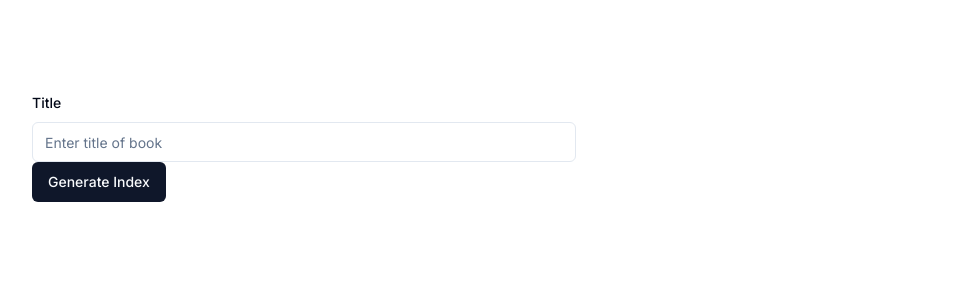
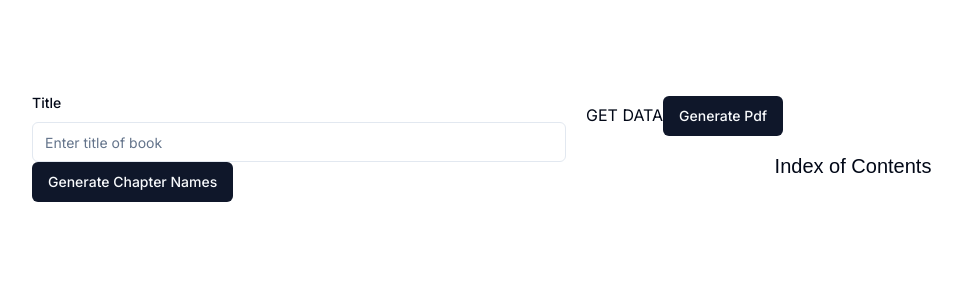
Before and after one commit to vishwajeetraj11/hackout, a Next.js app: page / in a window 1280 px wide. Shown: the top 300 px of the page, without its empty margins (64-1026 px from the left). Built offline with nearby package versions, Linux system fonts and the light colour scheme; a web font is replaced by a local one.

Commit message:
ebook render

```diff
--- a/src/app/page.tsx
+++ b/src/app/page.tsx
@@ -4,6 +4,7 @@ import { Label } from "@/components/ui/label";
 import axios from "axios";
 import React, { useState } from "react";
 
+import Ebook from "@/components/Ebook";
 import ChapterGenerate from "@/components/GenerateChapter";
 import { Button } from "@/components/ui/button";
 import { useMutation } from "@tanstack/react-query";
@@ -55,7 +56,7 @@ const GenerateIndex = (props: Props) => {
         />
 
         <Button onClick={(e) => onSubmit()} type="button">
-          Generate Index
+          Generate Chapter Names
         </Button>
 
         {chapterTitles.length > 0 ? (
@@ -70,6 +71,16 @@ const GenerateIndex = (props: Props) => {
           />
         ) : null}
       </div>
+      <div className="w-[50%]">
+        <Ebook
+          setShouldFetchContent={setShouldFetchContent}
+          setCompletedChapters={setCompletedChapters}
+          completedChapters={completedChapters}
+          chapterTitles={chapterTitles}
+          ebookTitle={title}
+          key={completedChapters.length}
+        />
+      </div>
     </div>
   );
 };
```
